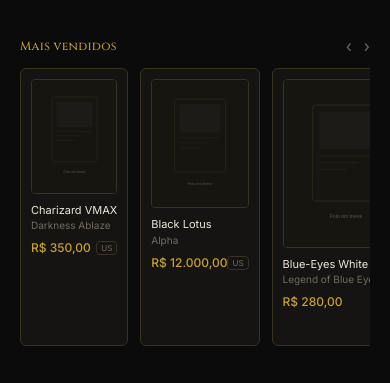
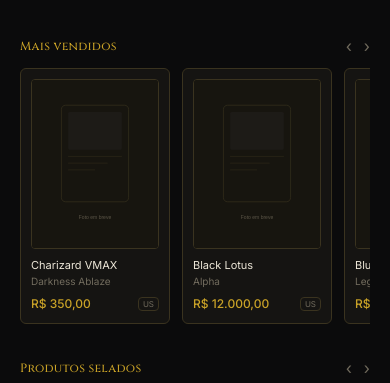
Before and after one commit to israbrito0/village-vault-tcg, a Next.js app: page / in a window 390 px wide. Shown: the part 341-724 px from the top of the page. Built offline with nearby package versions, Linux system fonts and the light colour scheme.

Commit message:
Update ProductCarousel.tsx

```diff
--- a/components/ProductCarousel.tsx
+++ b/components/ProductCarousel.tsx
@@ -35,7 +35,9 @@
         className="no-scrollbar flex gap-3 overflow-x-auto sm:grid sm:grid-cols-4 sm:overflow-visible lg:grid-cols-6"
       >
         {products.map((product) => (
-          <ProductCard key={product.id} product={product} />
+          <div key={product.id} className="w-[150px] shrink-0 sm:w-auto">
+            <ProductCard product={product} />
+          </div>
         ))}
       </div>
     </section>
```
